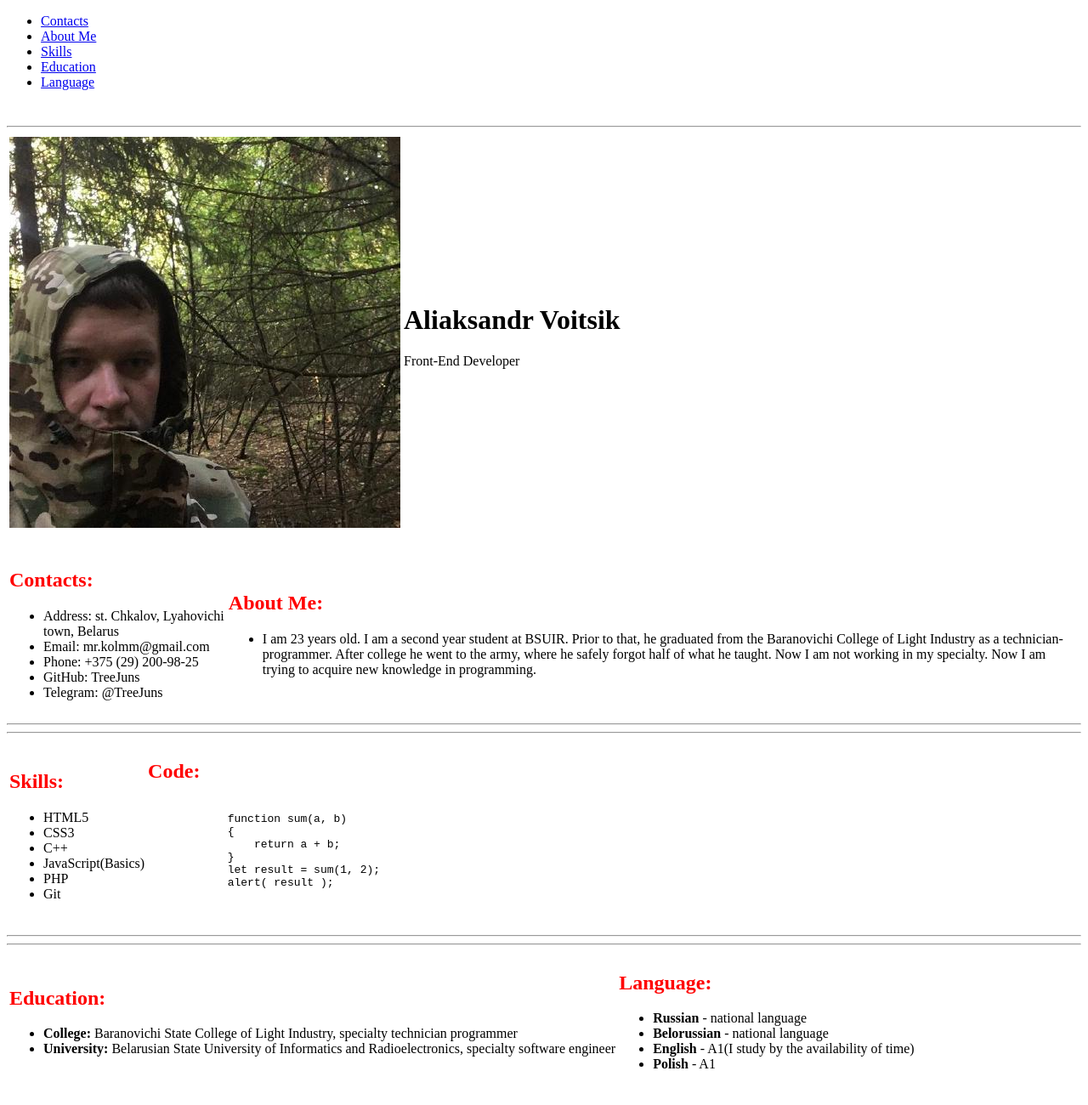
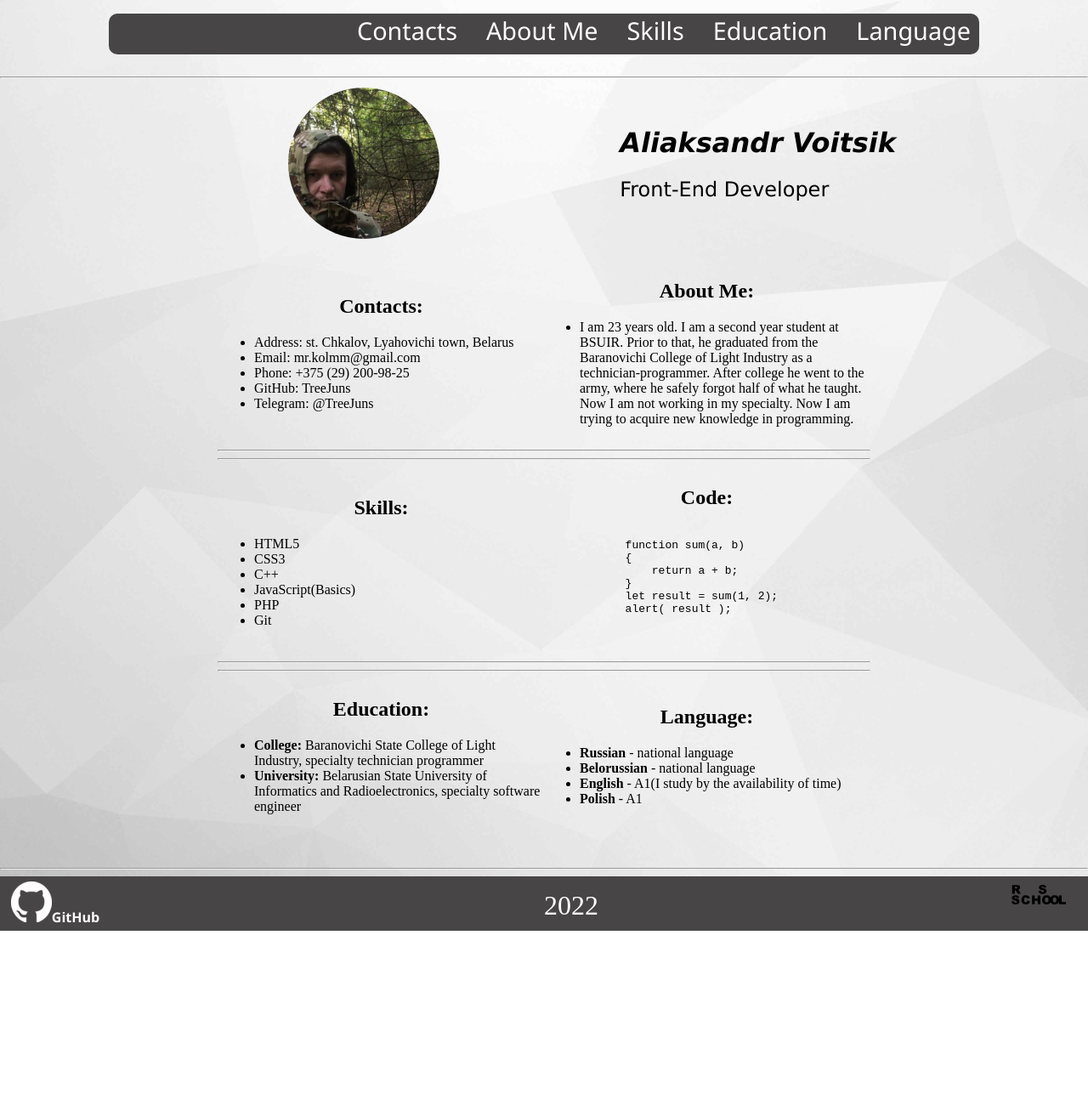
Before and after one commit to TreeJuns/rsschool-cv, a plain HTML site: page index.html in a window 1280 px wide. Shown: the top 1300 px of the page at 85% size. After the commit the page ends 1095 px from the top, so only its background shows below. Drawn offline with Linux system fonts and the light colour scheme.

Commit message:
feat: modified style.css

```diff
--- a/style.css
+++ b/style.css
@@ -1,4 +1,116 @@
-h2{
-    color: red;
+body {
+    margin: 0;
+}
+html {
+    background-image: url(background1.jpg);
+    background-position: center;
+    background-size: cover;
+}
+a {
+    color: white;
+    text-decoration: none;
+    text-align: center;
+    font-family: 'Segoe UI', Tahoma, Geneva, Verdana, sans-serif;
+}
+
+a:hover {
+    animation: color-c 3s;
+}
+
+@keyframes color-c {
+    0% {
+        Color: white;
+    }
+
+    100% {
+        color: rgb(19, 116, 161);
+    }
+}
+header {
+    height: 3em;
+    width: 80%;
+    background-color: rgb(71, 69, 69);
     position: relative;
+    border-radius: 10px;
+    margin-left: 10%;
+    margin-right: 10%;
+    text-align: right;
 }
+li.nav {
+    padding-left: 20px;
+    margin-right: 10px;
+    display: inline;
+    list-style: none;
+    font-size: 1.8em;
+}
+/* ////////////////////// */
+.avatar {
+    width: 30%;
+    height: 30%;
+    border-radius: 50%;
+}
+.photo {
+    margin-left: 10%;
+    margin-right: 10%;
+    width: 80%;
+}
+h1 {
+    font-family: Verdana, Geneva, Tahoma, sans-serif;
+    font-style: oblique;
+}
+p.prof {
+    position: relative;
+    padding-top: 0px;
+    margin-top: 0px;
+    font-size: 1.5em;
+    font-family: Verdana, Geneva, Tahoma, sans-serif;
+}
+/* ////////////////////// */
+.info {
+    width: 100%;
+}
+.info h2 {
+    text-align: center;
+}
+.info td {
+    width: 50%;
+    font-size: 1em;
+    font-family: 'Times New Roman', Times, serif;
+}
+
+div.obl {
+    width: 60%;
+    margin-left: 20%;
+    margin-right: 20%;
+}
+
+footer {
+    height: 4em;
+    width: 100%;
+    background-color: rgb(71, 69, 69);
+    flex: 0 0 auto;
+    bottom: 0;
+    margin: 0;
+    color: white;
+}
+
+#rs {
+    position: absolute;
+    margin-right: 5%;
+    margin-top: 0.8%;
+    width: 5%;
+    margin-left: 93%;
+}
+
+#year {
+    position: absolute;
+    margin-left: 50%;
+    margin-right: 50%;
+    font-size: 2em;
+    margin-top: 0.5em;
+}
+#account {
+    position: absolute;
+    margin-top: 0.5%;
+    margin-left: 1%;
+}
```
